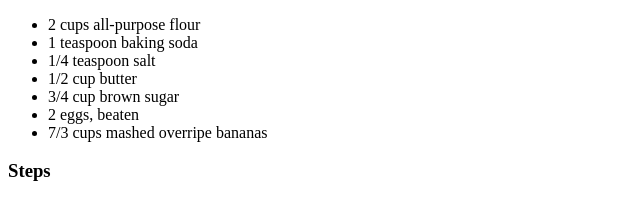
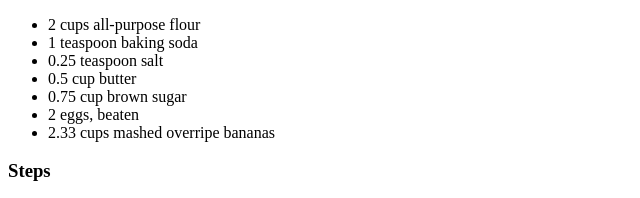
Before and after one commit to FedeLopez17/odin-recipes, a plain HTML site: page pages/banana-bread.html in a window 1280 px wide. Shown: the part 541-739 px from the top of the page, 0-640 px from the left. Drawn offline with Linux system fonts and the light colour scheme.

Commit message:
Added stylesheet's link to banana-bread  page

```diff
--- a/pages/banana-bread.html
+++ b/pages/banana-bread.html
@@ -2,9 +2,10 @@
 <html lang="en">
     <head>
         <meta charset="utf-8">
+        <link rel="stylesheet" href="../styles/style_recipes.css">
         <title>Banana bread</title>
     </head>
-    <body>
+    <body id="banana-bread">
         <h1>Banana bread</h1>
         <img src="../img/banana-bread.jpg" alt="Banana bread">
         <h3>Description</h3>
@@ -18,11 +19,11 @@
         <ul>
             <li>2 cups all-purpose flour</li>
             <li>1 teaspoon baking soda</li>
-            <li>1/4 teaspoon salt</li>
-            <li>1/2 cup butter</li>
-            <li>3/4 cup brown sugar</li>
+            <li>0.25 teaspoon salt</li>
+            <li>0.5 cup butter</li>
+            <li>0.75 cup brown sugar</li>
             <li>2 eggs, beaten</li>
-            <li>7/3 cups mashed overripe bananas</li>
+            <li>2.33 cups mashed overripe bananas</li>
         </ul>
         <h3>Steps</h3>
         <ol>
```
